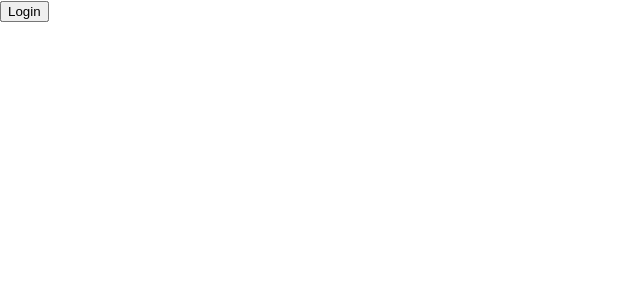
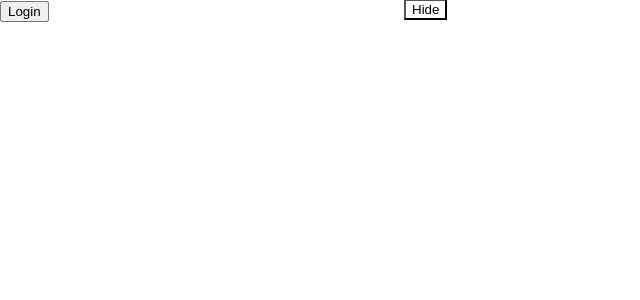
Before and after one commit to karne1cb/Interactive-Campus-Mapping-System-for-CMU, a React (Create React App) app in the folder frontend/: page /NavBarTest in a window 1280 px wide. Shown: the top 300 px of the page, without its empty margins (0-640 px from the left). Built offline with nearby package versions, Linux system fonts and the light colour scheme.

Commit message:
Added search bar functionality and have all bars hide on login

```diff
--- a/frontend/src/App.jsx
+++ b/frontend/src/App.jsx
@@ -4,13 +4,18 @@ import { Route, BrowserRouter as Router, Routes, Navigate} from 'react-router-do
 import MapView from './Components/MapView';
 import Login from './Components/Login';
 import NavBar from './Components/SideNavBar';
+import SearchBar from './Components/SearchBar';
 import AdminTest from './Components/AdminCheck';
+
+
 
 function App() {
   return (
     <Router>
       <div className="App">
-        <NavBar />
+      {/* Hides the search bar and navbar when on the login screen. */}
+      <NavBar />
+      <SearchBar />
         <Routes>
           <Route exact path="/map" element={<MapView />} />
           <Route exact path="/adminTest" element={<AdminTest />} />
--- /dev/null
+++ b/frontend/src/CSS/SearchBar.css
@@ -0,0 +1,70 @@
+:root{
+    --searchBarLeft: 30vw;
+    --searchBarHight: 200px;
+    --showSearchBarWidthClosed: 30px;
+    --showSearchBarWidthOpen: var(--searchBarWidth)+var(--showSearchBarWidthClosed);
+}
+
+.searchBar {
+    position: absolute;
+    top: 0;
+    left: var(--searchBarLeft);
+    width: 15vw;
+    margin-top: 0;
+    height: 0;
+    background-color: white;
+    z-index: 3;
+    transition: margin-top 0.5s ease-in-out;
+    display: inline;
+  }
+
+  .searchBarClosed {
+    position: absolute;
+    top: 0;
+    left: var(--searchBarLeft);
+    width: 15vw;
+    margin-top: -30px; /* Might need to change this based on size of the search bar...*/
+    height: 0;
+    background-color: white;
+    z-index: 3;
+    transition: margin-top 0.5s ease-in-out;
+    display: inline;
+  }
+
+  .showSearchBar {
+    position: absolute;
+    top: 0;
+    left: var(--searchBarLeft);
+    width: 10vh;
+    height: 50px;
+    background-color: white;
+    z-index: 2;
+    transition: height 0.5s ease-in-out;
+  }
+
+  .showSearchBarClosed {
+    position: absolute;
+    top: 0;
+    left: var(--searchBarLeft);
+    width: 10vh;
+    height: 20px;
+    background-color: white;
+    z-index: 2;
+    transition: height 0.5s ease-in-out;
+  }
+
+  .showSearchButton{
+    position: absolute;
+    left: 25%;
+    bottom: 0;
+    background-color: white;
+    z-index: 2;
+    transition: width 0.5s ease-in-out;
+  }
+
+  .searchButton{
+    margin-top: 3px;
+    margin-left: 5px;
+    position: absolute;
+    display: inline;
+  }
--- a/frontend/src/CSS/SideNavBar.css
+++ b/frontend/src/CSS/SideNavBar.css
@@ -17,7 +17,6 @@
   position: absolute;
   width: 0;
   height: 100vh;
-  composes: sideNavBar;
   background-color: white;
   z-index: 3;
   transition: width 0.5s ease-in-out;
@@ -39,7 +38,7 @@
 
 .showSideNavBar {
   position: absolute;
-  padding-left: 16vw;
+  padding-left: var(--sideNavBarWidth);
   width: var(--showNavBarWidthOpen);
   height: 30px;
   background-color: white;
--- /dev/null
+++ b/frontend/src/Components/SearchBar.jsx
@@ -0,0 +1,33 @@
+import { React, useState } from 'react';
+import { useLocation} from 'react-router';
+//import { Link } from 'react-router-dom';
+//import AuthService from './AuthService';
+import '../CSS/SearchBar.css';
+
+export default function SearchBar() {
+
+    // event that handles if the search bar is closed or open
+    const [open, setOpen] = useState(false);
+    const pathname = useLocation().pathname;
+
+    // function that toggles the search bar
+    const toggleSearchBar = () => {
+        setOpen(!open)
+    };
+
+    return (
+        <>
+            {pathname === '/login' ? null :
+                <div>
+                    <div className={open ? 'showSearchBar' : 'showSearchBarClosed'}>
+                        <button className='showSearchButton' onClick={toggleSearchBar}>Hide</button>
+                    </div>
+                    <div className={open ? "searchBar" : "searchBarClosed"}>
+                        <input type="text" placeholder="Search" />
+                        <button className='searchButton'>Search</button>
+                    </div>
+                </div>
+            }
+        </>
+    )
+}
--- a/frontend/src/Components/SideNavBar.jsx
+++ b/frontend/src/Components/SideNavBar.jsx
@@ -1,6 +1,6 @@
 import { React, useEffect, useState } from 'react';
 import { useLocation, useNavigate } from 'react-router';
-import { Link } from 'react-router-dom';
+//import { Link } from 'react-router-dom';
 import AuthService from './AuthService';
 import '../CSS/SideNavBar.css';
 
@@ -10,6 +10,7 @@ export default function NavBar() {
     const [open, setOpen] = useState(false);
     const navigate = useNavigate();
     const location = useLocation();
+    const { pathname } = location;
     const [isAdmin, setIsAdmin] = useState(false); // Might want to make sure this is fine to be here
 
     // See if the user is an admin
@@ -35,7 +36,11 @@ export default function NavBar() {
         } else {
             setLoggedIn(false);
         }
-    }, [location]);
+        // close the navbar if the user is on the login page
+        if (pathname === '/login') {
+            setOpen(false);
+        }
+    }, [pathname]);
 
     const handleLogout = () => {
         AuthService.logout();
@@ -51,6 +56,8 @@ export default function NavBar() {
     };
 
     return (
+        <>
+            {pathname === '/login' ? null :
                 <div>
                     <div className={open ? 'showSideNavBar' : 'showSideNavBarClosed'}>
                         <button onClick={toggleSideNav}>Hide</button>
@@ -82,5 +89,7 @@ export default function NavBar() {
                         )}
                     </div>
                 </div>
+            }
+        </>
     );
 }
```
Also changed, not shown: 1 other file (tests, documents, lock files or other folders). Lines whose indentation alone changed are shown as unchanged.
